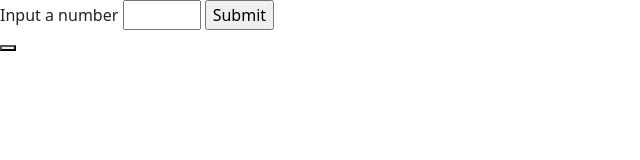
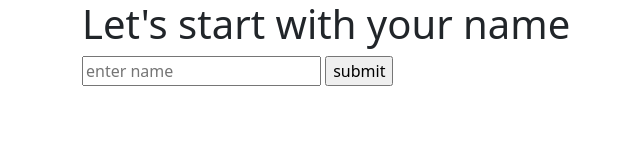
Before and after one commit to SnakeBearLB/data-moon, a plain HTML site: page index.html in a window 1280 px wide. Shown: the whole page, without its empty margins (0-640 px from the left). Drawn offline with nearby package versions, Linux system fonts and the light colour scheme; no server answers.

Commit message:
ucreated name form field

```diff
--- a/index.html
+++ b/index.html
@@ -14,13 +14,16 @@
 </head>
 <body>
 
-  <form action="/action_page.php">
-    <label for="quantity">Input a number</label>
-    <input type="number" id="quantity" name="quantity" min="1" max="5">
-    <input type="submit">
-  </form>
+  <div class="container-fluid"></div>
 
-  <button id="go-button"></button>
+  <div class="container">
+    <h1>Let's start with your name</h1>
+    <form>
+      <input type="text" placeholder="enter name">
+      <input type="submit" value="submit">
+    </form>
+  </div>
+
 
   <!-- bootstrap script -->
   <script src="https://cdn.jsdelivr.net/npm/bootstrap@5.1.1/dist/js/bootstrap.bundle.min.js" integrity="sha384-/bQdsTh/da6pkI1MST/rWKFNjaCP5gBSY4sEBT38Q/9RBh9AH40zEOg7Hlq2THRZ" crossorigin="anonymous"></script>
--- a/script.js
+++ b/script.js
@@ -13,3 +13,16 @@ const settings = {
 $.ajax(settings).done(function (response) {
 	console.log(response);
 });
+
+
+const $name = $('input[type=text]');
+
+
+
+
+$('form').on('submit', (e) => {
+	e.preventDefault();
+	userInput = $name.val();
+	console.log(userInput);
+	$name.val('');
+});
```
